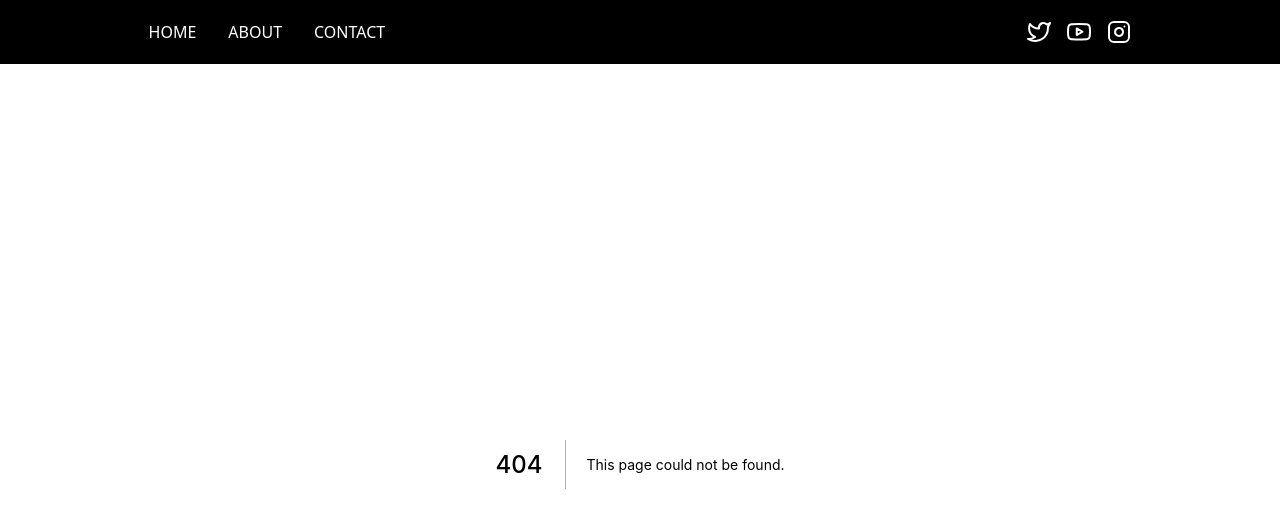
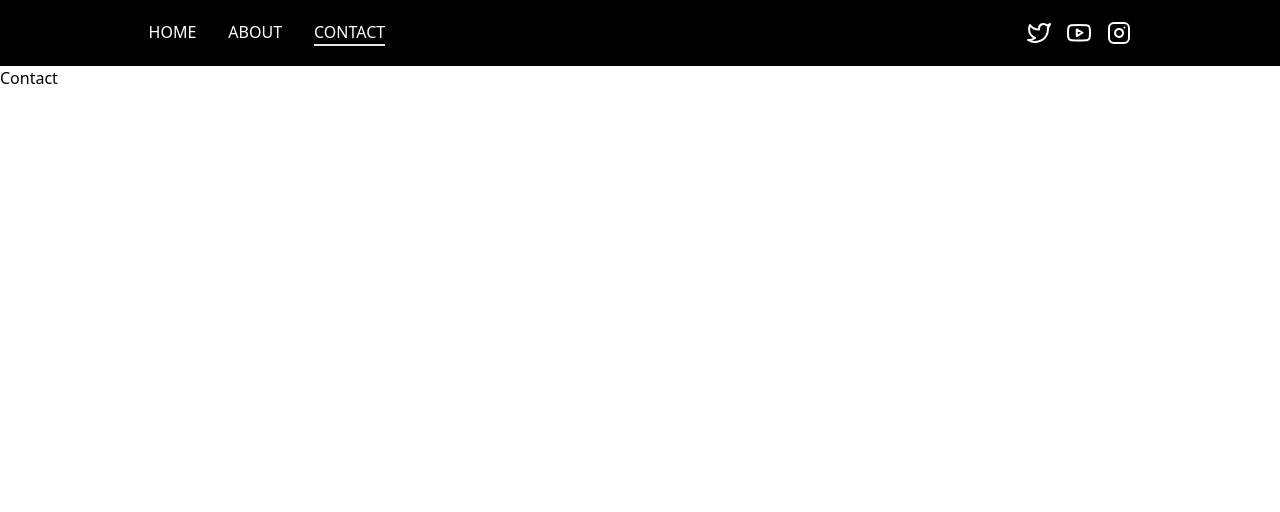
Before and after one commit to HackingThisWorld/OneMoreMeal, a Next.js app: page /contact in a window 1280 px wide. Before the commit this address had no page. Shown: the top 512 px of the page. Built offline with nearby package versions, Linux system fonts and the light colour scheme.

Commit message:
feat: fixing nav and hero

```diff
--- a/components/Hero.tsx
+++ b/components/Hero.tsx
@@ -1,12 +1,13 @@
-import { Fragment } from "react";
-import { Popover, Transition } from "@headlessui/react";
-import { MenuIcon, XIcon } from "@heroicons/react/outline";
+import { Fragment } from 'react';
+import { Popover, Transition } from '@headlessui/react';
+import { MenuIcon, XIcon } from '@heroicons/react/outline';
+import BannerImage from '../Assets/HeroBanner.jpg';
 
 const navigation = [
-  { name: "Product", href: "#" },
-  { name: "Features", href: "#" },
-  { name: "Marketplace", href: "#" },
-  { name: "Company", href: "#" },
+  { name: 'Product', href: '#' },
+  { name: 'Features', href: '#' },
+  { name: 'Marketplace', href: '#' },
+  { name: 'Company', href: '#' },
 ];
 
 export default function Hero() {
@@ -122,7 +123,7 @@ export default function Hero() {
           <main className="mt-10 mx-auto max-w-7xl px-4 sm:mt-12 sm:px-6 md:mt-16 lg:mt-20 lg:px-8 xl:mt-28">
             <div className="sm:text-center lg:text-left">
               <h1 className="text-4xl tracking-tight font-extrabold text-gray-900 sm:text-5xl md:text-6xl">
-                <span className="block xl:inline">Data to enrich your</span>{" "}
+                <span className="block xl:inline">Data to enrich your</span>{' '}
                 <span className="block text-indigo-600 xl:inline">
                   online business
                 </span>
@@ -157,7 +158,7 @@ export default function Hero() {
       <div className="lg:absolute lg:inset-y-0 lg:right-0 lg:w-1/2">
         <img
           className="h-56 w-full object-cover sm:h-72 md:h-96 lg:w-full lg:h-full"
-          src="https://images.unsplash.com/photo-1551434678-e076c223a692?ixlib=rb-1.2.1&ixid=eyJhcHBfaWQiOjEyMDd9&auto=format&fit=crop&w=2850&q=80"
+          src={BannerImage.src}
           alt=""
         />
       </div>
--- a/components/Navbar.tsx
+++ b/components/Navbar.tsx
@@ -1,20 +1,48 @@
-import React, { FC } from "react";
-import { FiTwitter, FiYoutube, FiInstagram } from "react-icons/fi";
+import React, { FC } from 'react';
+import { useRouter } from 'next/router';
+import Link from 'next/link';
+import { FiTwitter, FiYoutube, FiInstagram } from 'react-icons/fi';
 
 const Navbar: FC = () => {
+  const router = useRouter();
+
   return (
     <>
       <nav className="max-w-full py-5 flex w-screen justify-around items-center text-white bg-black px-6">
         <div className="items flex gap-8">
-          <a href="#">
-            <div className="hover-underline-animation">HOME</div>
-          </a>
-          <a href="#">
-            <div className="hover-underline-animation">ABOUT</div>
-          </a>
-          <a href="#">
-            <div className="hover-underline-animation">CONTACT</div>
-          </a>
+          <Link href={`/`}>
+            <a
+              className={`${
+                router.pathname === '/'
+                  ? 'border-b-2'
+                  : 'hover-underline-animation'
+              }`}
+            >
+              HOME
+            </a>
+          </Link>
+          <Link href="/about">
+            <a
+              className={`${
+                router.pathname === '/about'
+                  ? 'border-b-2'
+                  : 'hover-underline-animation'
+              }`}
+            >
+              ABOUT
+            </a>
+          </Link>
+          <Link href="/contact">
+            <a
+              className={`${
+                router.pathname === '/contact'
+                  ? 'border-b-2'
+                  : 'hover-underline-animation'
+              }`}
+            >
+              CONTACT
+            </a>
+          </Link>
         </div>
 
         <div className="w-36">{/* <img alt="AOD logo" src={AOD.src} /> */}</div>
--- /dev/null
+++ b/pages/about.tsx
@@ -0,0 +1,7 @@
+import React, { FC } from 'react';
+
+const About: FC = () => {
+  return <div>About</div>;
+};
+
+export default About;
--- /dev/null
+++ b/pages/contact.tsx
@@ -0,0 +1,7 @@
+import React from 'react';
+
+const Contact = () => {
+  return <div>Contact</div>;
+};
+
+export default Contact;
--- a/pages/index.tsx
+++ b/pages/index.tsx
@@ -1,10 +1,12 @@
-import React from "react";
-import Hero from "../components/Hero";
+import React from 'react';
+import CountTextUp from '../components/CountUp';
+import Hero from '../components/Hero';
 
 const Home = () => {
   return (
     <>
       <Hero />
+      <CountTextUp start={0} end={150} duration={1} />
     </>
   );
 };
```
Also changed, not shown: Assets/HeroBanner.jpg (added).
